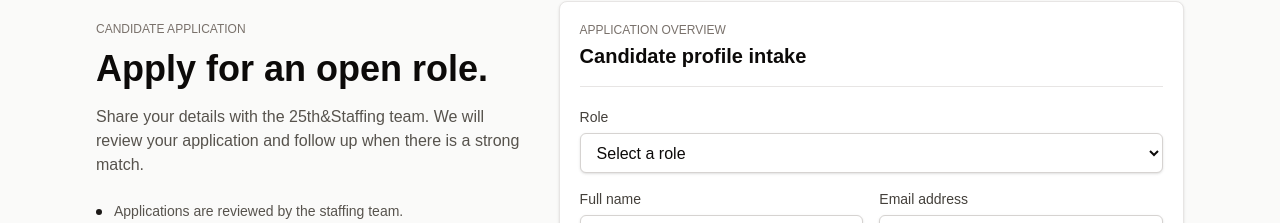
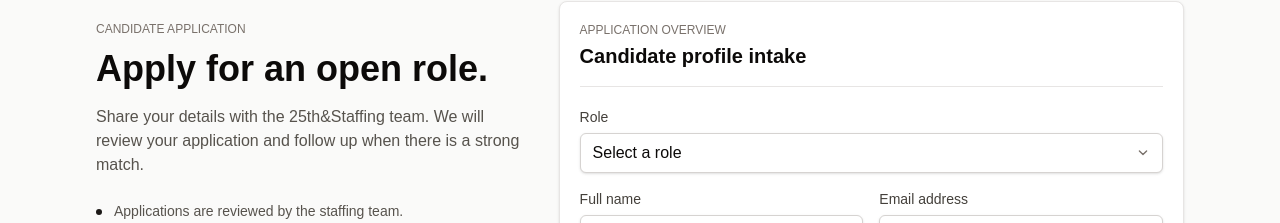
Before and after one commit to Tnath1/c_app_ui, a Next.js app: page / in a window 1280 px wide. Shown: the part 100-323 px from the top of the page. Built offline with nearby package versions, Linux system fonts and the light colour scheme.

Commit message:
Polish select dropdown styling

```diff
--- a/src/components/ui/Select.tsx
+++ b/src/components/ui/Select.tsx
@@ -19,6 +19,7 @@
 
 export function Select({
   className,
+  disabled,
   error,
   helperText,
   id,
@@ -41,27 +42,55 @@
           {label}
         </label>
       ) : null}
+      <div className="relative">
         <select
           aria-describedby={describedBy}
           aria-invalid={error ? "true" : "false"}
           className={cn(
-          "h-10 w-full rounded-md border border-stone-300 bg-white px-3 text-sm text-stone-950 shadow-sm outline-none transition-colors focus:border-stone-900 focus:ring-2 focus:ring-stone-900/10 disabled:bg-stone-100 disabled:text-stone-500 dark:border-stone-700 dark:bg-stone-950 dark:text-stone-50 dark:focus:border-stone-100 dark:focus:ring-stone-100/10 dark:disabled:bg-stone-900",
+            "h-10 w-full appearance-none rounded-md border border-stone-300 bg-white px-3 pr-10 text-sm text-stone-950 shadow-sm outline-none transition-colors hover:border-stone-400 focus:border-stone-900 focus:ring-2 focus:ring-stone-900/10 disabled:cursor-not-allowed disabled:bg-stone-100 disabled:text-stone-500 dark:border-stone-700 dark:bg-stone-950 dark:text-stone-50 dark:hover:border-stone-600 dark:focus:border-stone-100 dark:focus:ring-stone-100/10 dark:disabled:bg-stone-900",
             error &&
               "border-red-500 focus:border-red-600 focus:ring-red-600/10 dark:border-red-400 dark:focus:border-red-300 dark:focus:ring-red-300/10",
             className,
           )}
+          disabled={disabled}
           id={id}
           {...props}
         >
-        {placeholder ? (
-          <option value="">{placeholder}</option>
-        ) : null}
+          {placeholder ? <option value="">{placeholder}</option> : null}
           {options.map((option) => (
-          <option disabled={option.disabled} key={option.value} value={option.value}>
+            <option
+              className="bg-white text-stone-950 dark:bg-stone-950 dark:text-stone-50"
+              disabled={option.disabled}
+              key={option.value}
+              value={option.value}
+            >
               {option.label}
             </option>
           ))}
         </select>
+        <span
+          aria-hidden="true"
+          className={cn(
+            "pointer-events-none absolute inset-y-0 right-3 flex items-center text-stone-500 dark:text-stone-400",
+            disabled && "opacity-50",
+          )}
+        >
+          <svg
+            className="h-4 w-4"
+            fill="none"
+            viewBox="0 0 20 20"
+            xmlns="http://www.w3.org/2000/svg"
+          >
+            <path
+              d="M5.5 7.5 10 12l4.5-4.5"
+              stroke="currentColor"
+              strokeLinecap="round"
+              strokeLinejoin="round"
+              strokeWidth="1.7"
+            />
+          </svg>
+        </span>
+      </div>
       {helperText ? (
         <p className="mt-1.5 text-sm text-stone-500 dark:text-stone-400" id={helperId}>
           {helperText}
```
Lines whose indentation alone changed are shown as unchanged.
